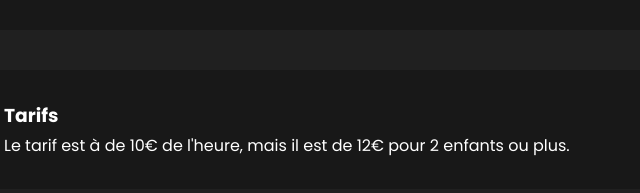
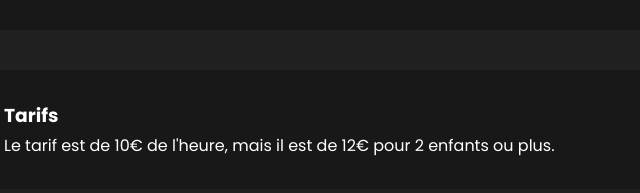
Before and after one commit to PikaFr/html, a plain HTML site: page index.html in a window 1280 px wide. Shown: the part 2079-2272 px from the top of the page, 166-806 px from the left. Drawn offline with nearby package versions, Linux system fonts and the light colour scheme.

Commit message:
modified:   index.html

```diff
--- a/index.html
+++ b/index.html
@@ -93,7 +93,7 @@
 
             <blockquote>
                 <h3>Tarifs</h3>
-                Le tarif est à de 10€ de l'heure, mais il est de 12€ pour 2 enfants ou plus.
+                Le tarif est de 10€ de l'heure, mais il est de 12€ pour 2 enfants ou plus.
             </blockquote>
         </article>
 
```
